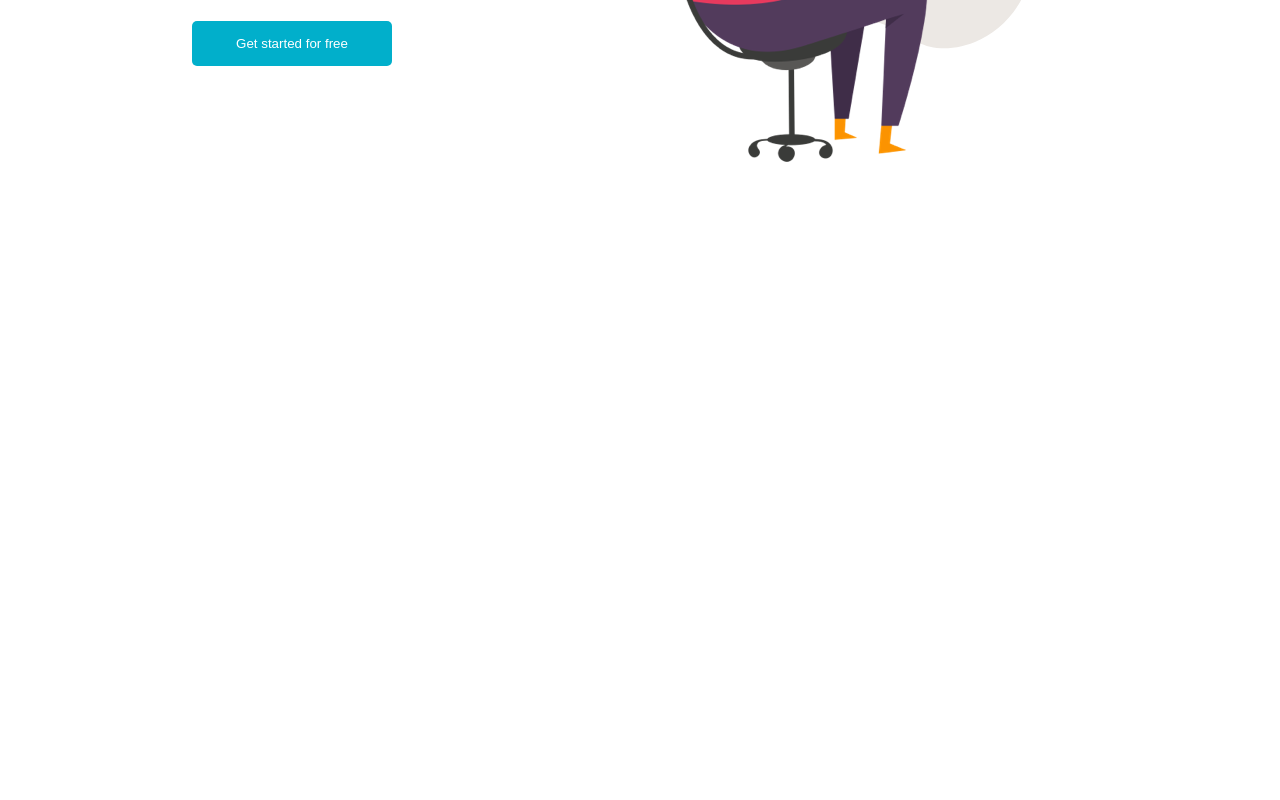
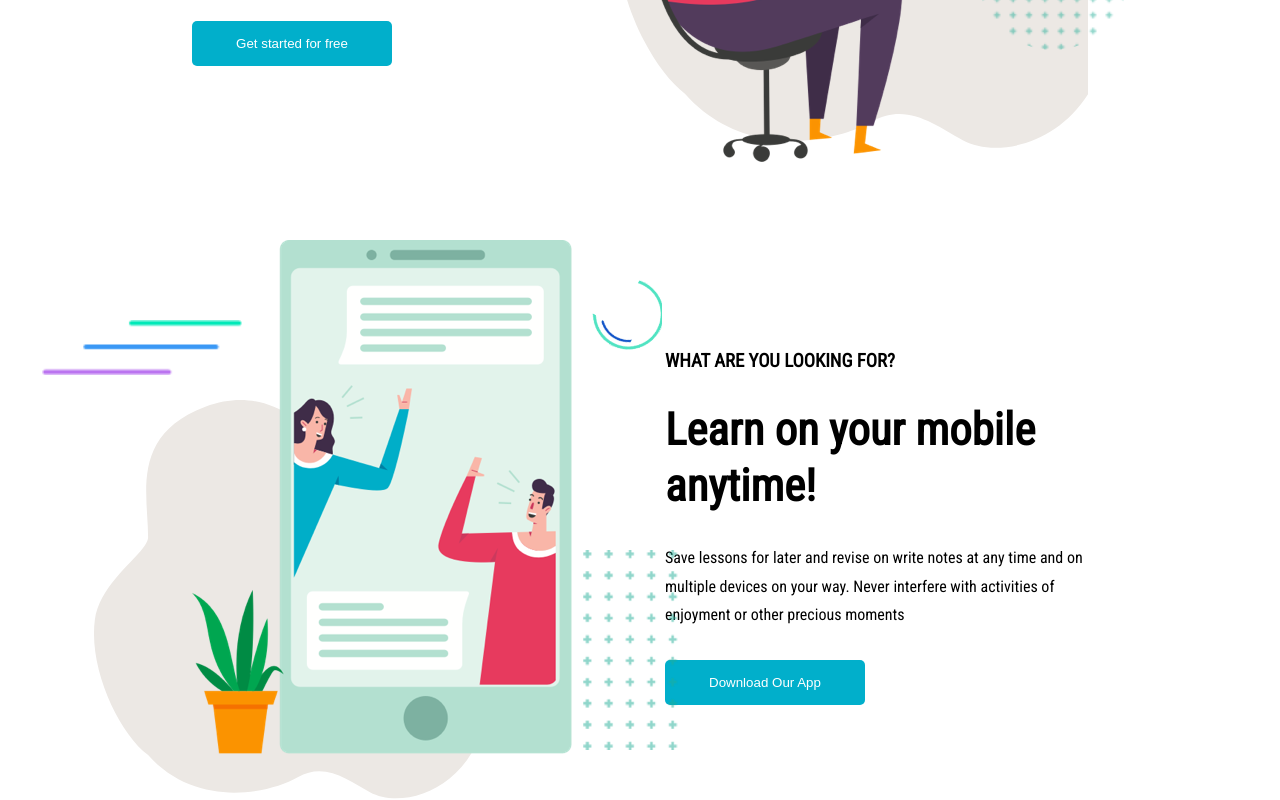
Before and after one commit to Paolo-dev-it/proj-html-vuejs, a Vue app: page / in a window 1280 px wide. Shown: the part 4786-5586 px from the top of the page. Before the commit the page ends 4952 px from the top, so only its background shows below. Built offline with nearby package versions, Linux system fonts and the light colour scheme.

Commit message:
Added mobile section. Work in progress

```diff
--- a/src/components/main/MainComp.vue
+++ b/src/components/main/MainComp.vue
@@ -23,8 +23,7 @@
             </div>
         </div>
         <RegisterSectionComp />
-
-
+        <MobileSectionComp />
     </main>
 </template>
 
@@ -34,6 +33,7 @@ import PerspectiveSectionCompVue from '../main/PerspectiveSectionComp.vue';
 import NumbersSectionComp from '../main/NumbersSectionComp.vue';
 import CoursesSectionComp from '../main/CoursesSectionComp.vue';
 import RegisterSectionComp from '../main/RegisterSectionComp.vue';
+import MobileSectionComp from '../main/MobileSectionComp.vue';
 
 export default {
 
@@ -48,6 +48,7 @@ export default {
         NumbersSectionComp,
         CoursesSectionComp,
         RegisterSectionComp,
+        MobileSectionComp
     }
 }
 </script>
--- /dev/null
+++ b/src/components/main/MobileSectionComp.vue
@@ -0,0 +1,121 @@
+<template>
+    <div class="container">
+        <div class="cont-left">
+            <img class="img" src="../../assets/images/home-5-image-02.png" alt="">
+            <div class="gray-shape"></div>
+            <div class="shape"></div>
+            <div class="shape-circle"></div>
+            <div class="lines-shape"></div>
+        </div>
+        <div class="mobile-desc-cont">
+            <h3>what are you looking for?</h3>
+            <h2>Learn on your <span>mobile</span> anytime!</h2>
+            <p>Save lessons for later and revise on write notes at any time and on multiple devices on your way. Never
+                interfere with activities of enjoyment or other precious moments</p>
+            <button class="btn">download our app</button>
+        </div>
+    </div>
+</template>
+
+<script>
+export default {
+    name: 'MobileSectionComp'
+}
+</script>
+
+<style lang="scss" scoped>
+.container {
+    width: 70%;
+    margin: auto;
+    display: flex;
+    justify-content: center;
+    align-items: center;
+    margin-top: 100px;
+    position: relative;
+
+}
+
+.cont-left {
+    width: 50%;
+}
+
+.img {
+    position: absolute;
+    top: -10px;
+    z-index: 1;
+}
+
+.gray-shape {
+    background-image: url('../../assets/images/underlay-shape-grey.svg');
+    background-size: cover;
+    position: absolute;
+    left: -100px;
+    top: 150px;
+    width: 400px;
+    height: 400px;
+    z-index: 0;
+}
+
+.shape-circle {
+    background-image: url('../../assets/images/maxcoach-shape-02.png');
+    background-size: cover;
+    position: absolute;
+    left: 400px;
+    top: 30px;
+    width: 70px;
+    height: 70px;
+}
+
+.shape {
+    background-image: url('../../assets/images/maxcoach-shape-07.png');
+    background-size: cover;
+    position: absolute;
+    left: 370px;
+    top: 300px;
+    width: 120px;
+    height: 200px;
+}
+
+.lines-shape {
+    background-image: url('../../assets/images/maxcoach-shape-01.png');
+    background-size: cover;
+    position: absolute;
+    left: -150px;
+    top: 70px;
+    width: 200px;
+    height: 55px;
+}
+
+.mobile-desc-cont {
+    width: 50%;
+    margin-top: 100px;
+    margin-left: 50px;
+
+    h3 {
+        text-transform: uppercase;
+        margin-bottom: 30px;
+
+    }
+
+    h2 {
+        font-size: 2.8rem;
+        margin-bottom: 30px;
+        line-height: 3.5rem;
+    }
+
+    p {
+        line-height: 1.8rem;
+    }
+
+    .btn {
+        margin-top: 30px;
+        padding: 15px;
+        width: 200px;
+        background-color: #01afcB;
+        color: white;
+        text-transform: capitalize;
+        border: 0;
+        border-radius: 5px;
+    }
+}
+</style>
--- a/src/components/main/RegisterSectionComp.vue
+++ b/src/components/main/RegisterSectionComp.vue
@@ -80,8 +80,9 @@ export default {
         background-image: url('../../assets/images/underlay-shape-grey.svg');
         background-size: cover;
         background-repeat: no-repeat;
-        width: 400px;
-        height: 400px;
+        width: 500px;
+        height: 500px;
+
     }
 
     .shape {
@@ -89,7 +90,7 @@ export default {
         height: 150px;
         border-radius: 50%;
         position: absolute;
-        top: 150px;
+        bottom: 100px;
         right: -40px;
         background-image: url('../../assets/images/maxcoach-shape-07-100x100.png');
         background-size: cover;
```
